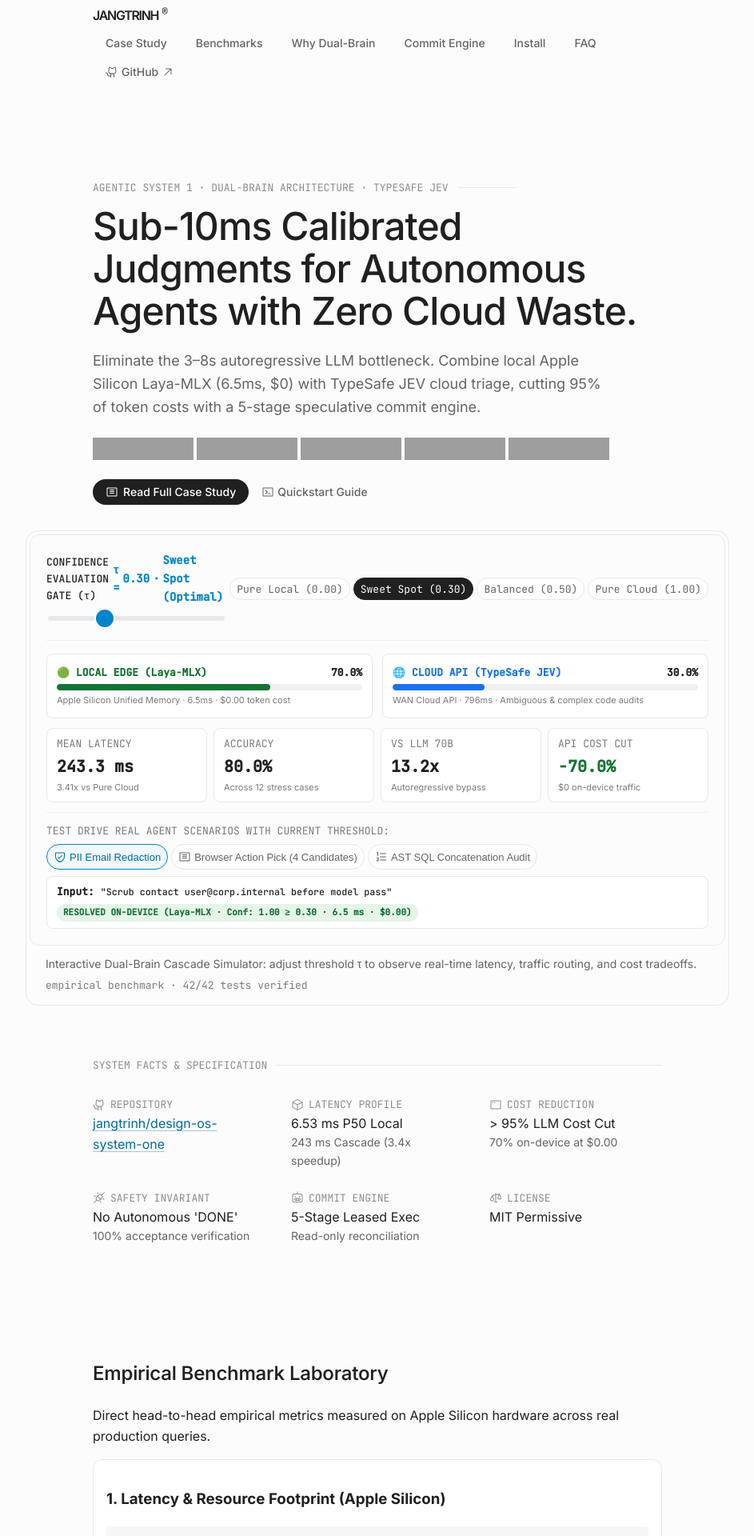
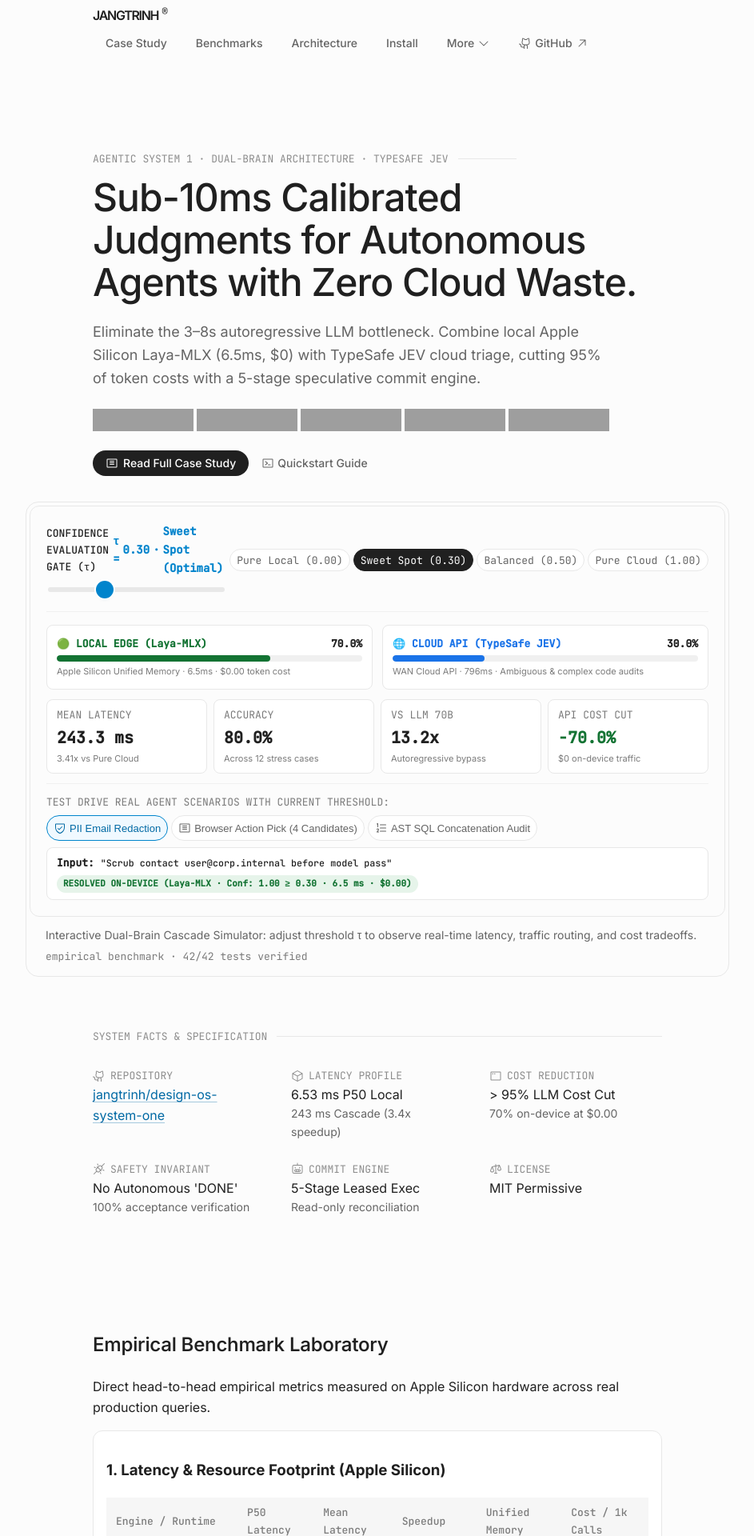
Before and after one commit to jangtrinh/design-os-system-one, a Jekyll site: the page docs/index.html, which Jekyll copies as it is, in a window 1280 px wide, cut to the strip 0-1920 px from the top of the page. Shown: the whole strip at 80% size, without its empty margins (168-1111 px from the left). Built offline with Jekyll 4.4.1, drawn with Linux system fonts in a browser that asks for light colours; grey boxes are pictures that could not be loaded.

Commit message:
feat(nav): streamline header to 4 core items with elegant More dropdown

```diff
--- a/docs/_config.yml
+++ b/docs/_config.yml
@@ -14,12 +14,15 @@ wordmark: JANGTRINH
 wordmark_url: https://github.com/jangtrinh
 eyebrow: AGENTIC SYSTEM 1 · DUAL-BRAIN ARCHITECTURE          # short product family label, e.g. design:os
 logo: /images/cover.png          # a real capture under docs/images/
-nav:                        # one entry per Markdown page under docs/, in reading order
+nav:                        # primary navigation tabs (3-4 items max)
   - { title: "Case Study", url: "/case-study.html" }
   - { title: "Primitives", url: "/02-core-primitives.html" }
   - { title: "Architecture", url: "/08-architectural-patterns.html" }
-  - { title: "API Reference", url: "/05-rest-api-reference.html" }
-  - { title: "Recipes", url: "/09-cookbooks-and-recipes.html" }
+nav_more:                   # items nested inside More dropdown
+  - { title: "API Reference", url: "/05-rest-api-reference.html", meta: "rest" }
+  - { title: "Cookbooks & Recipes", url: "/09-cookbooks-and-recipes.html", meta: "code" }
+  - { title: "All Documentation", url: "/00-index.html", meta: "10 guides" }
+  - { title: "Art Direction Spec", url: "/ART-DIRECTION.md", meta: "3D spec" }
 footer:
   - { title: "GitHub", url: "https://github.com/jangtrinh/design-os-system-one" }
   - { title: "Case Study", url: "https://jangtrinh.github.io/design-os-system-one/case-study.html" }
--- a/docs/assets/site.css
+++ b/docs/assets/site.css
@@ -45,6 +45,19 @@ strong{font-weight:var(--fw-semibold)}
 .ds-tab{position:relative;display:inline-flex;align-items:center;gap:var(--s-2);height:var(--ctl-32);padding-inline:var(--s-8);border:0;border-radius:var(--r-pill);background:transparent;color:var(--c-gray-1100);font-size:var(--t-14);font-weight:var(--fw-medium);transition:color var(--dur-base) var(--ease-out),background-color var(--dur-base) var(--ease-out)}
 .ds-tab::after{content:"";position:absolute;inset:calc((var(--tap-min) - var(--ctl-32)) / -2)}
 .ds-tab[aria-current="page"]{background:var(--c-gray-300);color:var(--c-gray-1200)}
+
+/* Nav More Dropdown */
+.ds-dropdown{position:relative;display:inline-block}
+.ds-dropdown summary{list-style:none;cursor:pointer;user-select:none}
+.ds-dropdown summary::-webkit-details-marker{display:none}
+.ds-dropdown summary .ph-caret{transition:transform var(--dur-fast) var(--ease-out)}
+.ds-dropdown[open] summary .ph-caret{transform:rotate(180deg)}
+.ds-dropdown-menu{position:absolute;top:calc(100% + var(--s-2));right:0;min-width:220px;background:var(--c-canvas);border:1px solid var(--c-preview-border);border-radius:var(--r-4);box-shadow:0 10px 25px -5px rgba(0,0,0,0.1),0 8px 10px -6px rgba(0,0,0,0.06);padding:var(--s-2);z-index:100;display:flex;flex-direction:column;gap:2px}
+.ds-dropdown-item{display:flex;align-items:center;justify-content:space-between;padding:var(--s-3) var(--s-4);border-radius:var(--r-3);font-size:var(--t-14);color:var(--c-gray-1100);text-decoration:none !important;transition:background-color var(--dur-fast) var(--ease-out),color var(--dur-fast) var(--ease-out)}
+.ds-dropdown-item:hover{background:var(--c-gray-200);color:var(--c-gray-1200)}
+.ds-dropdown-item small{font-family:var(--stack-mono);font-size:11px;color:var(--c-gray-900)}
+.ds-dropdown-divider{height:1px;background:var(--c-gray-300);margin:var(--s-2) 0}
+
 
 .ds-shell-main{flex:1;padding-block:var(--s-24)}
 /* Pacing is authored per section, not one gap everywhere: a step that continues the
--- a/docs/index.html
+++ b/docs/index.html
@@ -110,10 +110,23 @@
     <div class="home-nav-links">
       <a class="ds-tab" href="case-study.html">Case Study</a>
       <a class="ds-tab" href="#benchmarks">Benchmarks</a>
-      <a class="ds-tab" href="#why">Why Dual-Brain</a>
-      <a class="ds-tab" href="#commit-engine">Commit Engine</a>
+      <a class="ds-tab" href="#commit-engine">Architecture</a>
       <a class="ds-tab" href="#install">Install</a>
-      <a class="ds-tab" href="#faq">FAQ</a>
+      <details class="ds-dropdown">
+        <summary class="ds-tab">
+          More
+          <svg class="ph ph-caret" viewBox="0 0 256 256" fill="currentColor" aria-hidden="true"><path d="M213.66,101.66l-80,80a8,8,0,0,1-11.32,0l-80-80A8,8,0,0,1,53.66,90.34L128,164.69l74.34-74.35a8,8,0,0,1,11.32,11.32Z"/></svg>
+        </summary>
+        <div class="ds-dropdown-menu">
+          <a class="ds-dropdown-item" href="#why">Why Dual-Brain <small>compare</small></a>
+          <a class="ds-dropdown-item" href="#commit-engine">Commit Engine <small>5-stage</small></a>
+          <a class="ds-dropdown-item" href="#benchmarks">12-Case Matrix <small>tests</small></a>
+          <a class="ds-dropdown-item" href="#faq">FAQ <small>aeo</small></a>
+          <div class="ds-dropdown-divider"></div>
+          <a class="ds-dropdown-item" href="00-index.html">All Documentation <small>10 guides</small></a>
+          <a class="ds-dropdown-item" href="ART-DIRECTION.md">Art Direction <small>3D spec</small></a>
+        </div>
+      </details>
       <a class="ds-tab" href="https://github.com/jangtrinh/design-os-system-one"><svg class="ph" viewBox="0 0 256 256" fill="currentColor" aria-hidden="true"><path d="M208.31,75.68A59.78,59.78,0,0,0,202.93,28,8,8,0,0,0,196,24a59.75,59.75,0,0,0-48,24H124A59.75,59.75,0,0,0,76,24a8,8,0,0,0-6.93,4,59.78,59.78,0,0,0-5.38,47.68A58.14,58.14,0,0,0,56,104v8a56.06,56.06,0,0,0,48.44,55.47A39.8,39.8,0,0,0,96,192v8H72a24,24,0,0,1-24-24A40,40,0,0,0,8,136a8,8,0,0,0,0,16,24,24,0,0,1,24,24,40,40,0,0,0,40,40H96v16a8,8,0,0,0,16,0V192a24,24,0,0,1,48,0v40a8,8,0,0,0,16,0V192a39.8,39.8,0,0,0-8.44-24.53A56.06,56.06,0,0,0,216,112v-8A58.14,58.14,0,0,0,208.31,75.68ZM200,112a40,40,0,0,1-40,40H112a40,40,0,0,1-40-40v-8a41.74,41.74,0,0,1,6.9-22.48A8,8,0,0,0,80,73.83a43.81,43.81,0,0,1,.79-33.58,43.88,43.88,0,0,1,32.32,20.06A8,8,0,0,0,119.82,64h32.35a8,8,0,0,0,6.74-3.69,43.87,43.87,0,0,1,32.32-20.06A43.81,43.81,0,0,1,192,73.83a8.09,8.09,0,0,0,1,7.65A41.72,41.72,0,0,1,200,104Z"/></svg>GitHub <svg class="ph" viewBox="0 0 256 256" fill="currentColor" aria-hidden="true"><path d="M200,64V168a8,8,0,0,1-16,0V83.31L69.66,197.66a8,8,0,0,1-11.32-11.32L172.69,72H88a8,8,0,0,1,0-16H192A8,8,0,0,1,200,64Z"/></svg></a>
     </div>
   </nav>
```
Also changed, not shown: other parts of docs/index.html (+14 -0 lines), docs/_layouts/default.html (+25 -0 lines).
